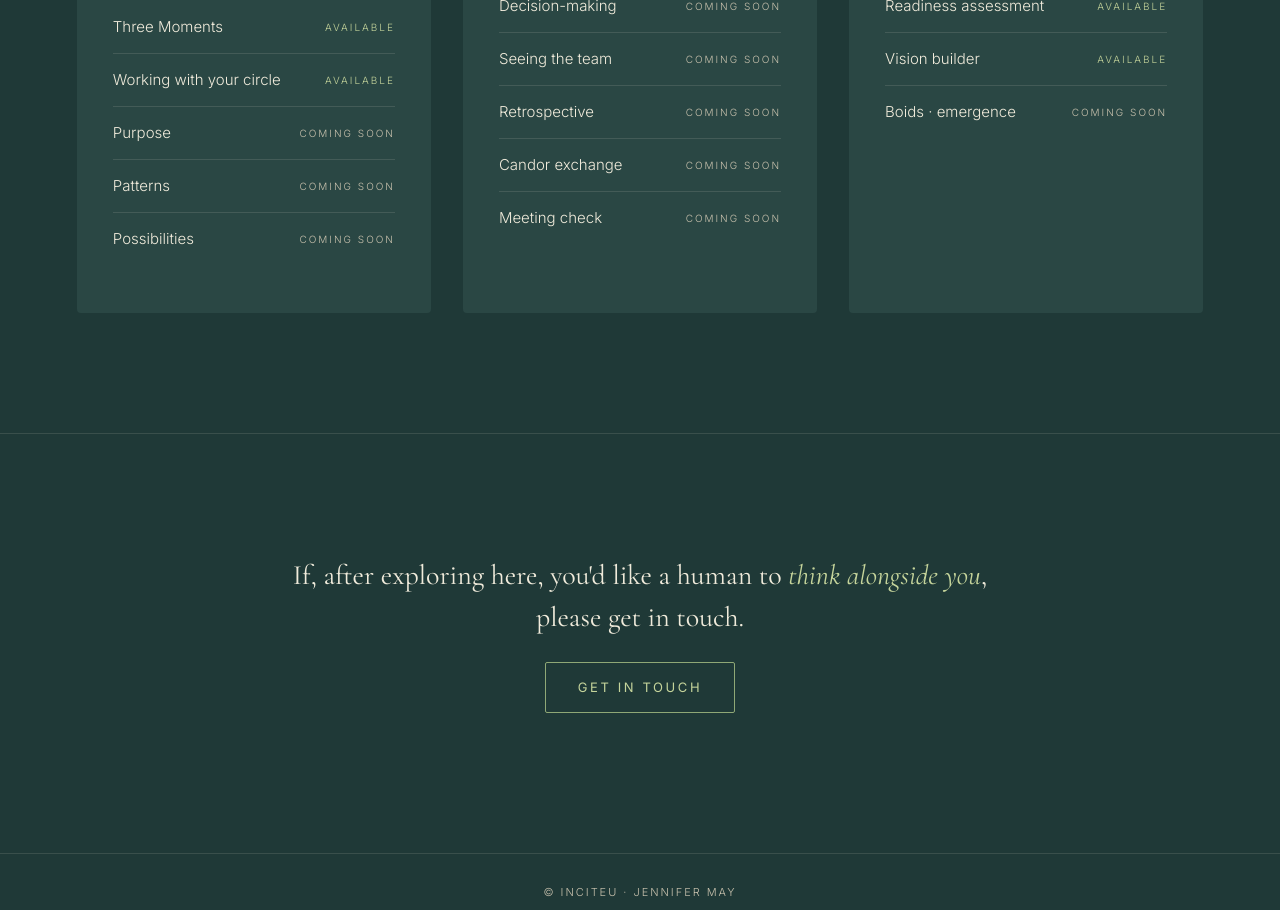
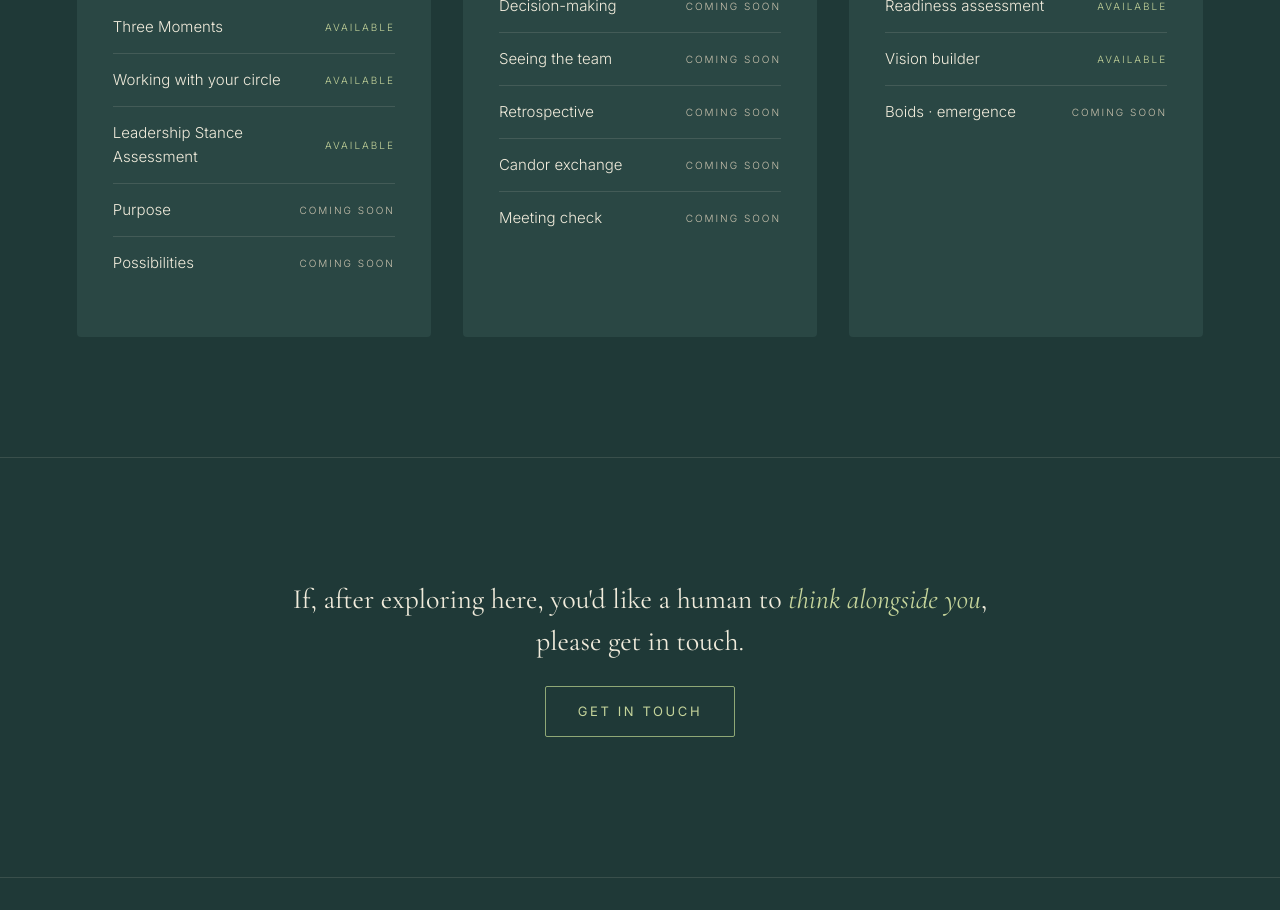
Before and after one commit to JMZywietz/InciteU, a React (Vite) app: page / in a window 1280 px wide. Shown: the part 1340-2250 px from the top of the page. Built offline with nearby package versions, Linux system fonts and the light colour scheme.

Commit message:
Register Leadership Stance route, surface on home, remove Patterns placeholder

```diff
--- a/src/App.jsx
+++ b/src/App.jsx
@@ -13,6 +13,7 @@ import ThreeMomentsPage from './tools/ThreeMoments.jsx';
 import ReadinessPage from './tools/Readiness.jsx';
 import VisionPage from './tools/Vision.jsx';
 import LCPPage from './tools/LCP.jsx';
+import LeadershipStancePage from './tools/LeadershipStanceAssessment.jsx';
 import PreMortemPage from './tools/PreMortem.jsx';
 import FiveLayersDeepPage from './think/FiveLayersDeep.jsx';
 
@@ -40,6 +41,7 @@ export default function App() {
           <Route path={PATHS.whereToStart} element={<WhereToStartPage />} />
           <Route path={PATHS.threeMoments} element={<ThreeMomentsPage />} />
           <Route path={PATHS.lcp} element={<LCPPage />} />
+          <Route path={PATHS.leadershipStance} element={<LeadershipStancePage />} />
           <Route path={PATHS.readiness} element={<ReadinessPage />} />
           <Route path={PATHS.vision} element={<VisionPage />} />
           <Route path={PATHS.preMortem} element={<PreMortemPage />} />
--- a/src/lib/routes.js
+++ b/src/lib/routes.js
@@ -12,6 +12,7 @@ export const PATHS = {
   whereToStart: '/tools/where-to-start',
   threeMoments: '/tools/self/three-moments',
   lcp: '/tools/self/lcp',
+  leadershipStance: '/tools/self/leadership-stance',
   readiness: '/tools/org/readiness',
   vision: '/tools/org/vision',
   preMortem: '/tools/team/pre-mortem',
@@ -28,6 +29,7 @@ export const STATE_TO_PATH = {
   'where-to-start': PATHS.whereToStart,
   'three-moments': PATHS.threeMoments,
   lcp: PATHS.lcp,
+  'leadership-stance': PATHS.leadershipStance,
   readiness: PATHS.readiness,
   vision: PATHS.vision,
   'pre-mortem': PATHS.preMortem,
--- a/src/pages/HomePage.jsx
+++ b/src/pages/HomePage.jsx
@@ -39,8 +39,8 @@ export default function HomePage() {
             tools={[
               { name: 'Three Moments', live: true, to: 'three-moments' },
               { name: 'Working with your circle', live: true, to: 'lcp' },
+              { name: 'Leadership Stance Assessment', live: true, to: 'leadership-stance' },
               { name: 'Purpose', live: false },
-              { name: 'Patterns', live: false },
               { name: 'Possibilities', live: false },
             ]} />
           <CategoryCard label="Together" name="Team" tagline="Seeing each other clearly, and deciding well." Icon={TeamIcon} iconStyle={{ top: -55, right: -55, width: 240, height: 240 }} navigate={navigate}
```
